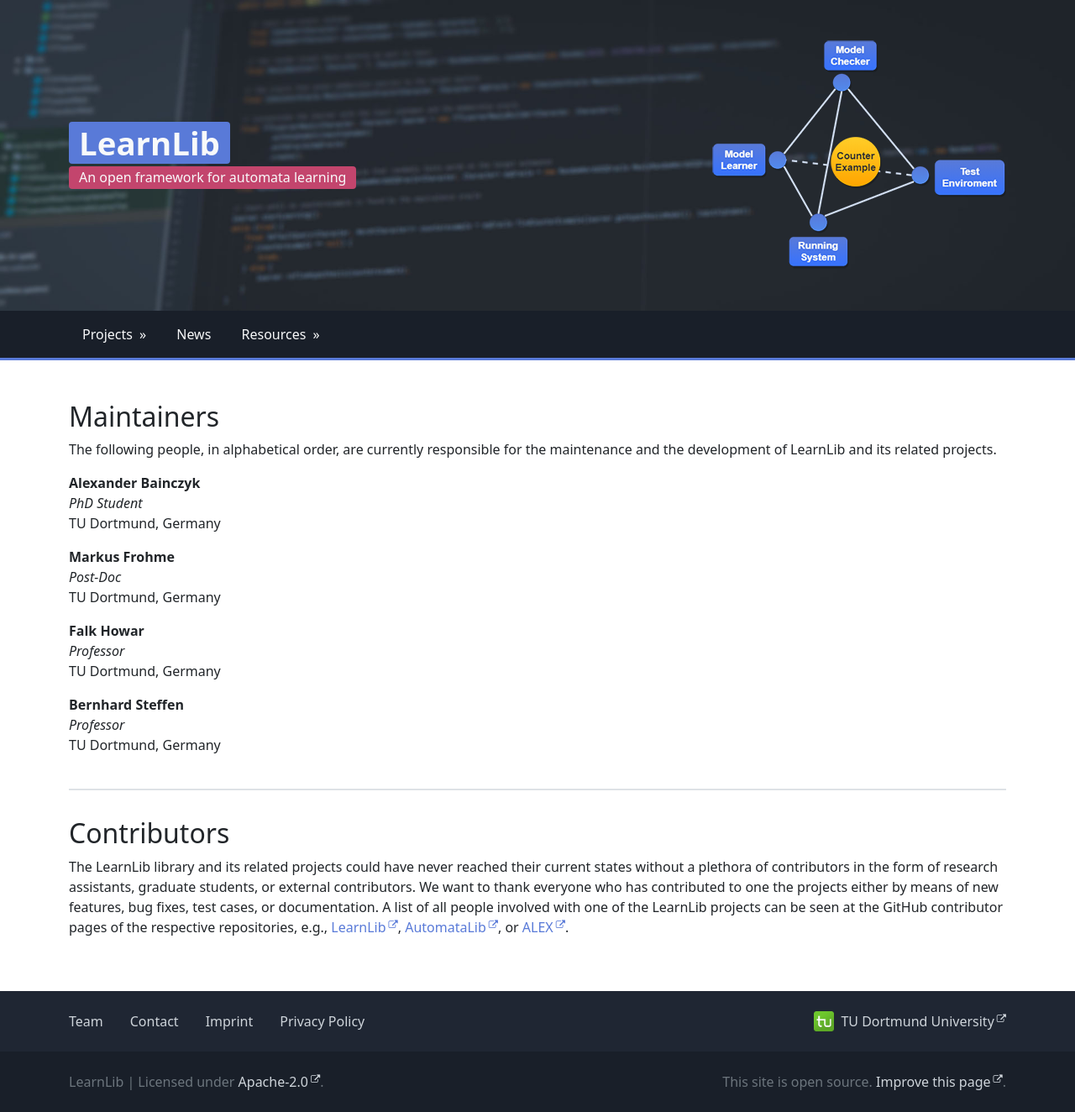
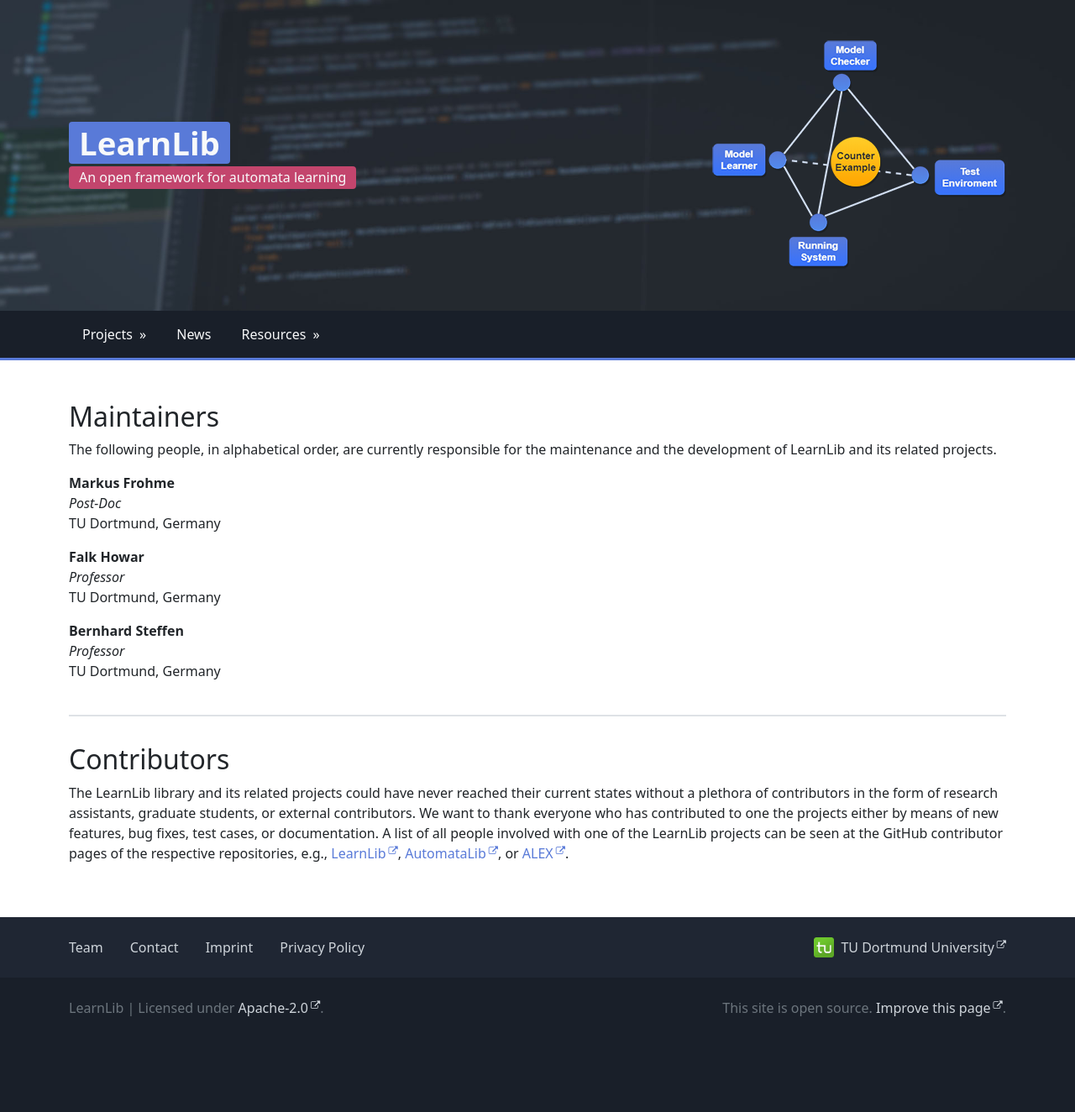
Before and after one commit to LearnLib/learnlib.github.io, a Jekyll site: the page built from pages/team.md, in a window 1280 px wide. Shown: the whole page at 84% size. Built offline with Jekyll 4.4.1, drawn with Linux system fonts in a browser that asks for light colours; after the commit the page ends 1236 px from its top, so only the background shows below that.

Commit message:
update team

```diff
--- a/pages/team.md
+++ b/pages/team.md
@@ -6,10 +6,6 @@ title: "Team"
 ## Maintainers
 
 The following people, in alphabetical order, are currently responsible for the maintenance and the development of LearnLib and its related projects.
-
-**Alexander Bainczyk**\
-_PhD Student_\
-TU Dortmund, Germany
 
 **Markus Frohme**\
 _Post-Doc_\
```
